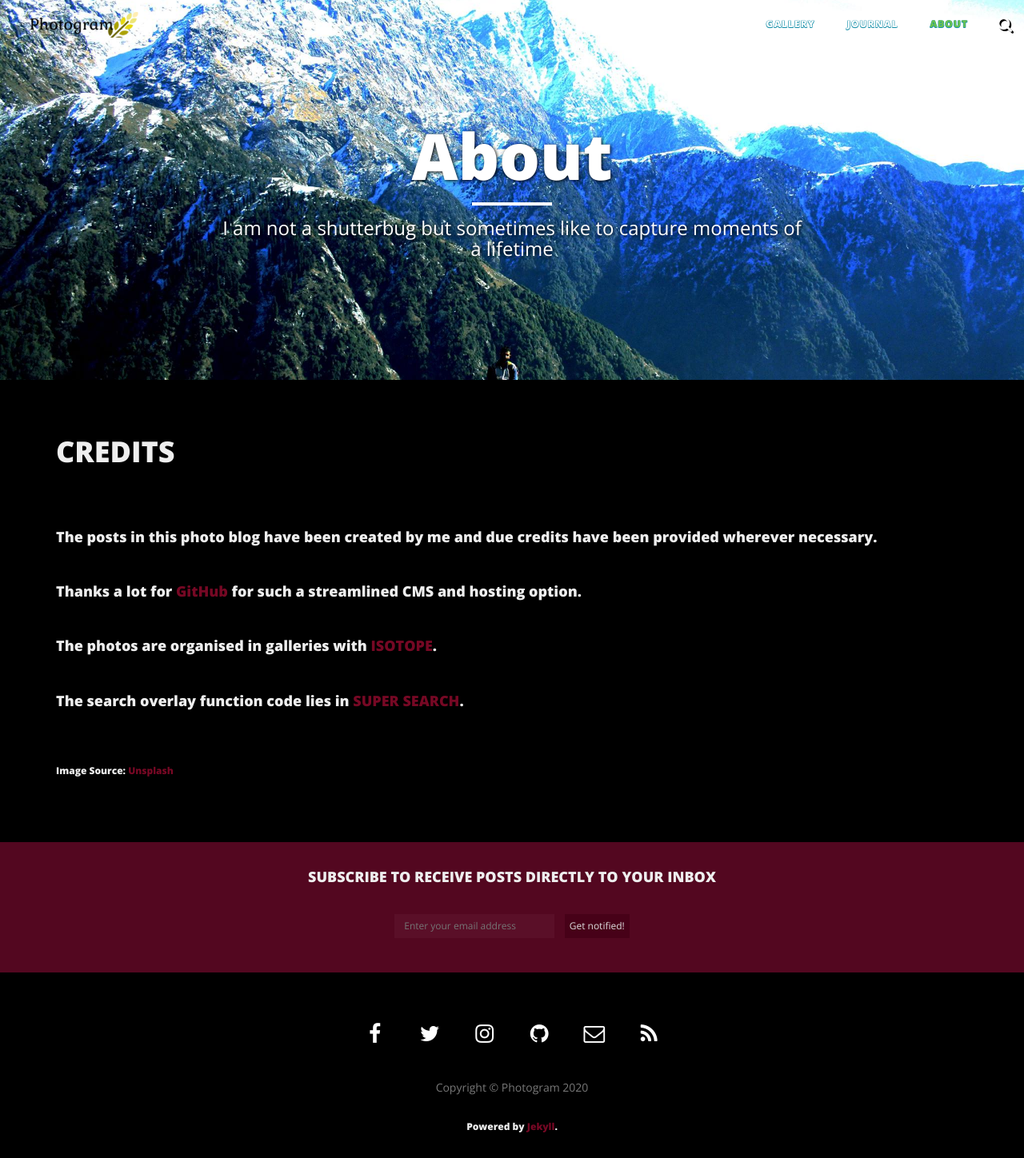
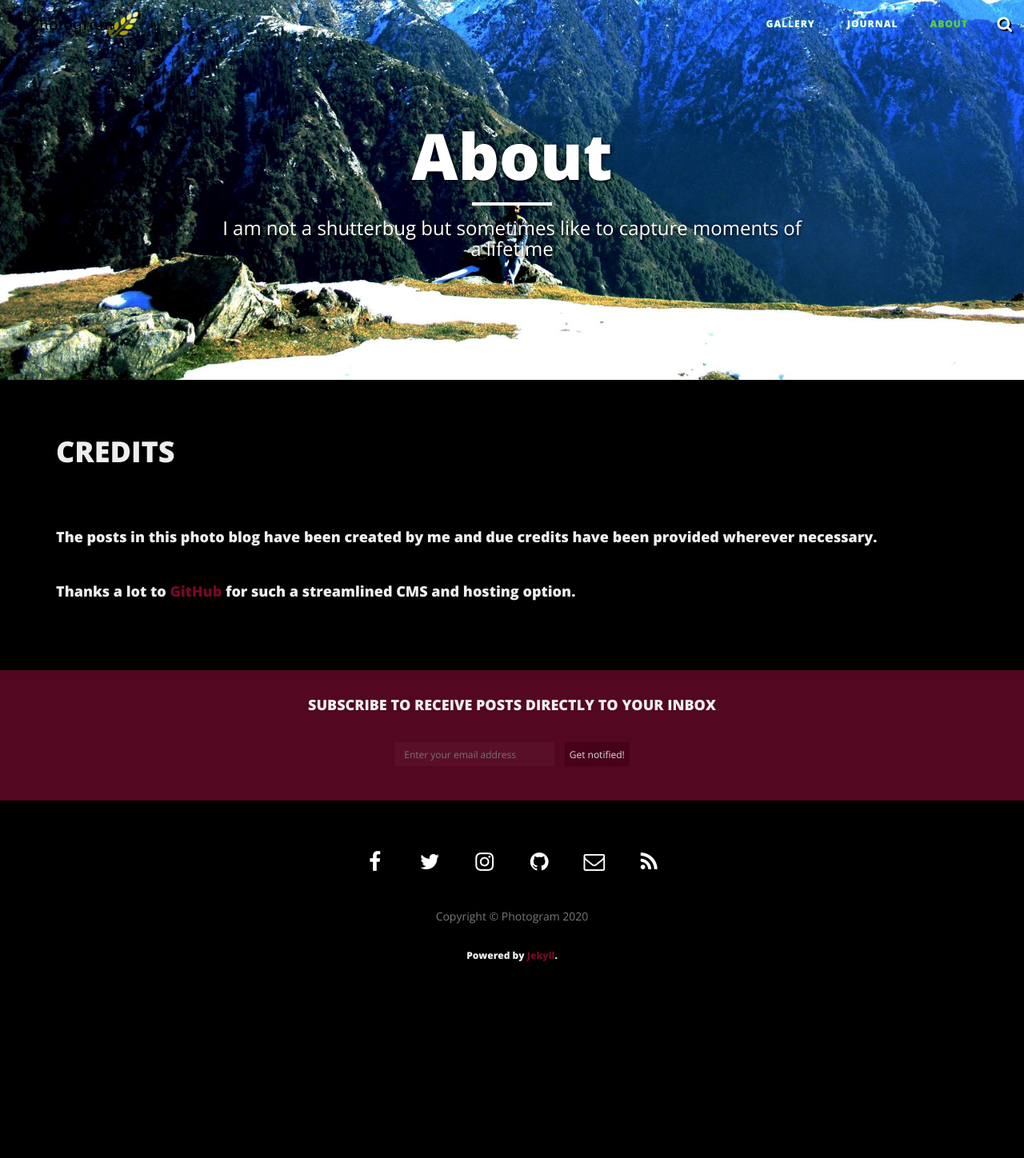
Before and after one commit to patriaabhishek/photogram, a Jekyll site: the page built from about/index.html, in a window 1280 px wide. Shown: the whole page at 80% size. Built offline with Jekyll 4.4.1, drawn with Linux system fonts in a browser that asks for light colours; nearby versions of some CDN libraries; after the commit the page ends 1234 px from its top, so only the background shows below that.

Commit message:
Updating the about pic

```diff
--- a/about/index.html
+++ b/about/index.html
@@ -11,12 +11,5 @@
 <br>
 <h4>The posts in this photo blog have been created by me and due credits have been provided wherever necessary.</h4>
 <br>
-<h4>Thanks a lot for <a href="https://www.github.com/">GitHub</a> for such a streamlined CMS and hosting option.</h4>
+<h4>Thanks a lot to <a href="https://www.github.com/">GitHub</a> for such a streamlined CMS and hosting option.</h4>
 <br>
-<h4>The photos are organised in galleries with <a href="https://github.com/metafizzy/isotope">ISOTOPE</a>.</h4>
-<br>
-<h4>The search overlay function code lies in <a href="https://github.com/chinchang/super-search">SUPER SEARCH</a>.</h4>
-
-
-<br>
-<h6><p>Image Source: <a href="https://unsplash.com/photos/Dwheufds6kQ/">Unsplash</a></p></h6>
```
Also changed, not shown: img/about-bg.jpg.
